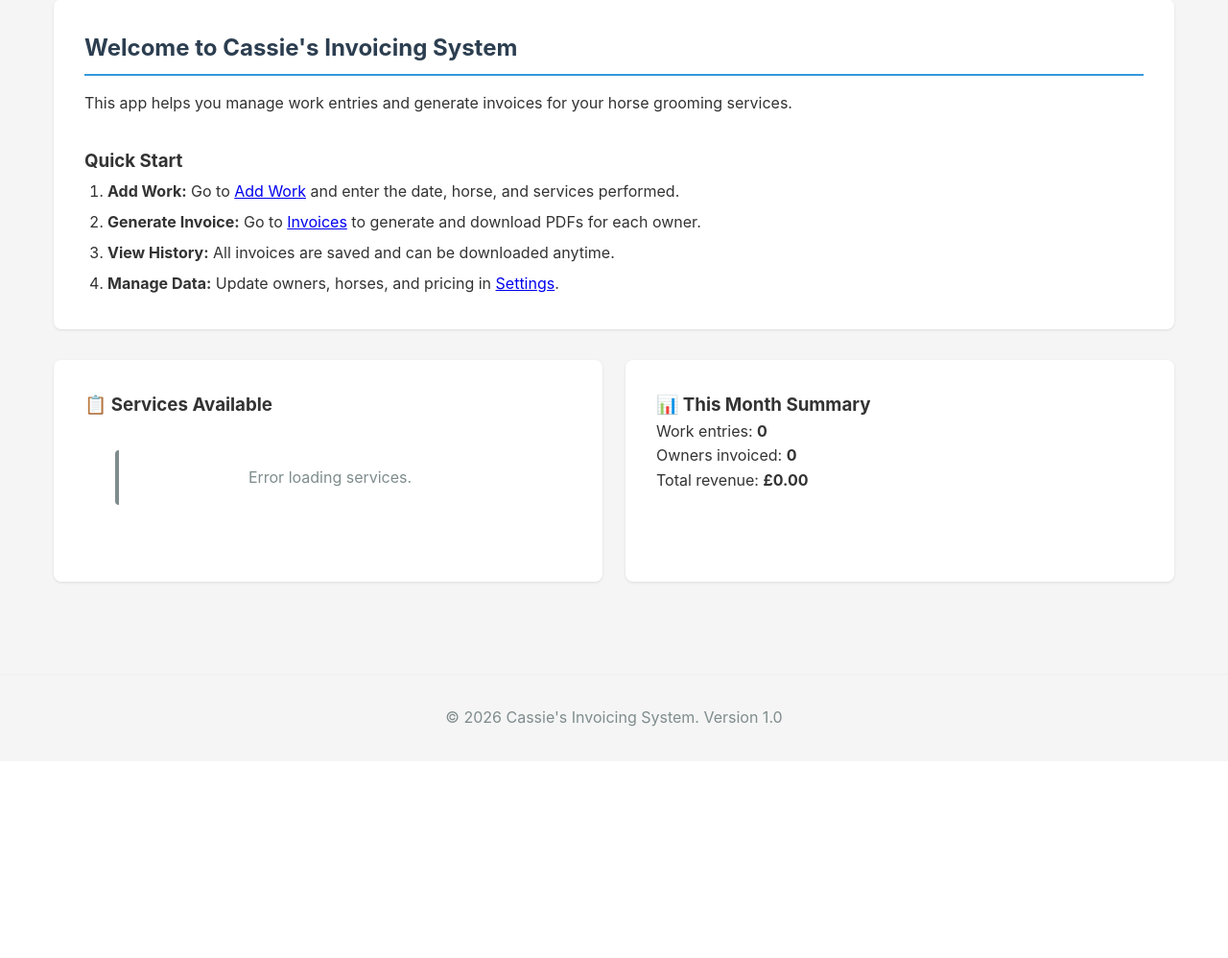
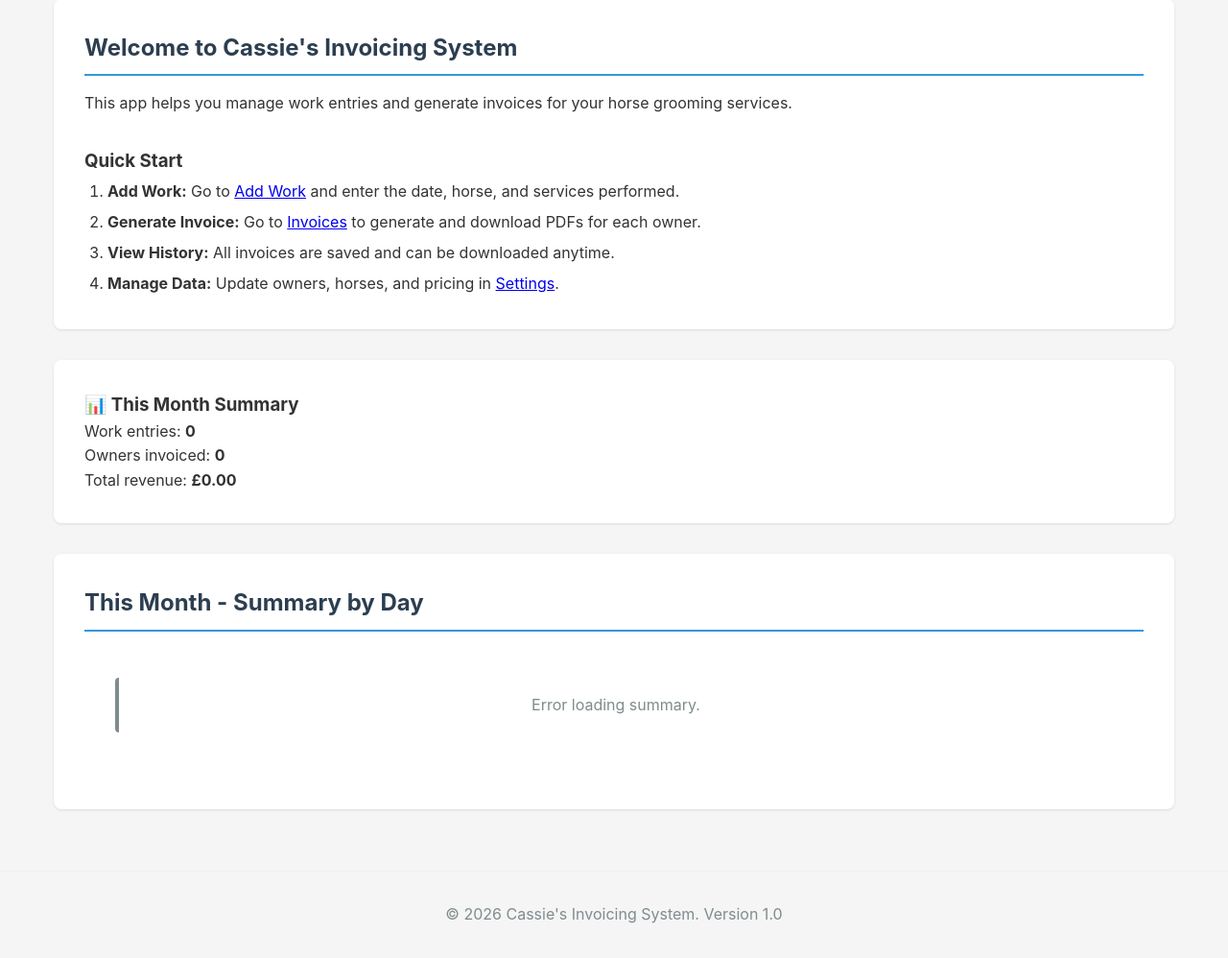
Before and after one commit to eaglebusinessconsultingltd-dev/cassies-invoicing, a Flask app: template templates/index.html in a window 1280 px wide. Shown: the part 203-1201 px from the top of the page at 96% size. Before the commit the page ends 960 px from the top, so only its background shows below. Run offline with Flask 3, Linux system fonts and the light colour scheme; the template is opened without the code that fills it, so the values that code supplies are empty.

Commit message:
Update home

```diff
--- a/templates/index.html
+++ b/templates/index.html
@@ -18,14 +18,6 @@
 
 <div class="grid">
     <div class="card">
-        <h3>📋 Services Available</h3>
-        <div id="services-list" class="loading">
-            <div class="spinner"></div>
-            Loading services...
-        </div>
-    </div>
-
-    <div class="card">
         <h3>📊 This Month Summary</h3>
         <div id="summary-stats">
             <p>Work entries: <strong id="work-count">0</strong></p>
@@ -35,33 +27,25 @@
     </div>
 </div>
 
+<!-- Summary by Day -->
+<div class="card">
+    <h2>This Month - Summary by Day</h2>
+    <div id="summary-by-day" class="loading">
+        <div class="spinner"></div>
+        Loading summary...
+    </div>
+</div>
+
 <script>
-    // Load services
-    async function loadServices() {
+    // Load bank holidays for checking
+    let bankHolidayDates = [];
+    async function loadBankHolidays() {
         try {
-            const response = await fetch('/api/services');
-            const services = await response.json();
-
-            const listEl = document.getElementById('services-list');
-
-            if (services.length === 0) {
-                listEl.innerHTML = '<p>No services configured.</p>';
-                return;
-            }
-
-            let html = '<table><thead><tr><th>Code</th><th>Service</th><th>Price</th></tr></thead><tbody>';
-            services.forEach(service => {
-                const price = service.requires_time
-                    ? `Variable (from £${service.base_price.toFixed(2)})`
-                    : `£${service.base_price.toFixed(2)}`;
-                html += `<tr><td data-label="Code"><strong>${service.code}</strong></td><td data-label="Service">${service.name}</td><td data-label="Price">${price}</td></tr>`;
-            });
-            html += '</tbody></table>';
-
-            listEl.innerHTML = html;
+            const response = await fetch('/api/bank-holidays');
+            const holidays = await response.json();
+            bankHolidayDates = holidays.map(h => h.date);
         } catch (error) {
-            console.error('Error loading services:', error);
-            document.getElementById('services-list').innerHTML = '<p class="alert alert-error">Error loading services.</p>';
+            console.error('Error loading bank holidays:', error);
         }
     }
 
@@ -76,7 +60,18 @@
             const entries = await response.json();
 
             const owners = new Set(entries.map(e => e.owner_name));
-            const total = entries.reduce((sum, e) => sum + e.cost, 0);
+
+            // Calculate total with surcharges: base * (2 if late_booking) * (2 if bank_holiday)
+            const total = entries.reduce((sum, e) => {
+                let cost = e.base_cost;
+                if (e.surcharge_type === 'late_booking') {
+                    cost *= 2;
+                }
+                if (bankHolidayDates.includes(e.date)) {
+                    cost *= 2;
+                }
+                return sum + cost;
+            }, 0);
 
             document.getElementById('work-count').textContent = entries.length;
             document.getElementById('owner-count').textContent = owners.size;
@@ -86,11 +81,118 @@
         }
     }
 
+    // Load summary by day
+    async function loadSummaryByDay() {
+        try {
+            const today = new Date();
+            const month = today.getMonth() + 1;
+            const year = today.getFullYear();
+
+            const response = await fetch(`/api/work-entries?month=${month}&year=${year}`);
+            const entries = await response.json();
+
+            if (entries.length === 0) {
+                document.getElementById('summary-by-day').innerHTML = '<p>No work entries for this month.</p>';
+                return;
+            }
+
+            // Group by date
+            const byDate = {};
+            entries.forEach(entry => {
+                if (!byDate[entry.date]) {
+                    byDate[entry.date] = [];
+                }
+                byDate[entry.date].push(entry);
+            });
+
+            // Sort dates
+            const sortedDates = Object.keys(byDate).sort();
+
+            let html = '';
+            sortedDates.forEach(date => {
+                const dateObj = new Date(date);
+                const dateStr = dateObj.toLocaleDateString('en-GB', { weekday: 'short', day: 'numeric', month: 'short', year: '2-digit' });
+                const dayEntries = byDate[date];
+
+                html += `
+                    <div style="margin-bottom: 2rem;">
+                        <h4>${dateStr}</h4>
+                        <table style="width: 100%;">
+                            <thead>
+                                <tr style="background: #34495e; color: white;">
+                                    <th style="padding: 0.5rem; text-align: left;">Horse</th>
+                                    <th style="padding: 0.5rem; text-align: left;">Service</th>
+                                    <th style="padding: 0.5rem; text-align: right;">Charge</th>
+                                </tr>
+                            </thead>
+                            <tbody>
+                `;
+
+                dayEntries.forEach(entry => {
+                    // Calculate cost: base * (2 if late_booking) * (2 if bank_holiday)
+                    let charge = entry.base_cost;
+                    let serviceName = entry.service_name;
+
+                    if (entry.surcharge_type === 'late_booking') {
+                        charge *= 2;
+                        serviceName += ' (Late Charge)';
+                    }
+
+                    if (bankHolidayDates.includes(entry.date)) {
+                        charge *= 2;
+                        serviceName += ' (Bank Holiday Double Rate)';
+                    }
+
+                    html += `
+                        <tr>
+                            <td data-label="Horse" style="padding: 0.5rem;">${entry.horse_name}</td>
+                            <td data-label="Service" style="padding: 0.5rem;">${serviceName}</td>
+                            <td data-label="Charge" style="padding: 0.5rem; text-align: right;"><strong>£${charge.toFixed(2)}</strong></td>
+                        </tr>
+                    `;
+                });
+
+                // Day total
+                const dayTotal = dayEntries.reduce((sum, e) => {
+                    let cost = e.base_cost;
+                    if (e.surcharge_type === 'late_booking') {
+                        cost *= 2;
+                    }
+                    if (bankHolidayDates.includes(e.date)) {
+                        cost *= 2;
+                    }
+                    return sum + cost;
+                }, 0);
+
+                html += `
+                            </tbody>
+                        </table>
+                        <div style="text-align: right; padding: 0.5rem; border-top: 2px solid #34495e;">
+                            <strong>Day Total: £${dayTotal.toFixed(2)}</strong>
+                        </div>
+                    </div>
+                `;
+            });
+
+            document.getElementById('summary-by-day').innerHTML = html;
+        } catch (error) {
+            console.error('Error loading summary by day:', error);
+            document.getElementById('summary-by-day').innerHTML = '<p class="alert alert-error">Error loading summary.</p>';
+        }
+    }
+
     // Load on page load
-    loadServices();
-    loadSummary();
+    loadBankHolidays().then(() => {
+        loadSummary();
+        loadSummaryByDay();
+    });
 
     // Refresh every 30 seconds
-    setInterval(loadSummary, 30000);
+    setInterval(() => {
+        loadBankHolidays().then(() => {
+            loadSummary();
+            loadSummaryByDay();
+        });
+    }, 30000);
 </script>
 {% endblock %}
```
